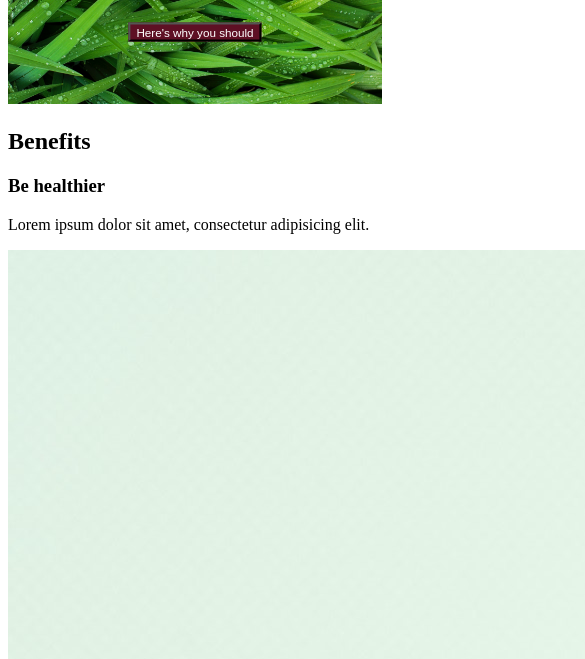
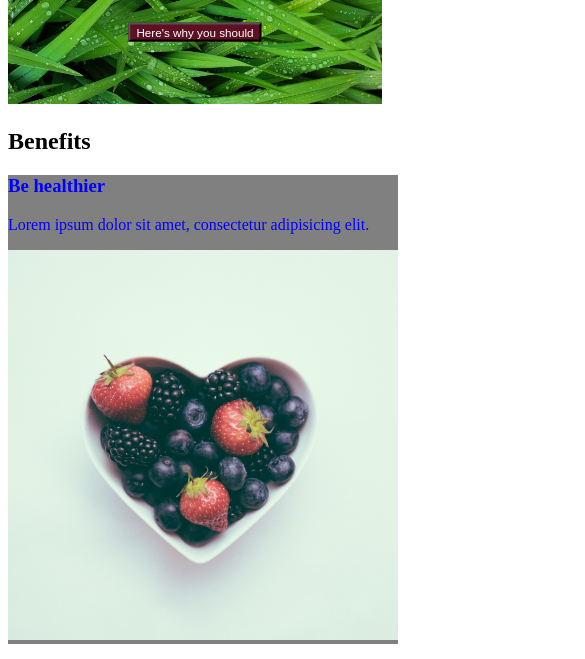
Before and after one commit to KalleTHansen/1.-sem-tema-4-Go-Vegetarian, a plain HTML site: page index.html in a window 390 px wide. Shown: the part 155-814 px from the top of the page, 585 px wide, since content can reach past the window. Drawn offline with Linux system fonts and the light colour scheme.

Commit message:
Can now change each fact box's bg colour

```diff
--- a/css/style.css
+++ b/css/style.css
@@ -48,3 +48,30 @@
   background-color: #5e1024;
   color: white;
 }
+
+.section2 img {
+  max-width: 100%;
+}
+
+.fact1, .fact2 p, .fact3, .fact4 {
+  background-color: grey;
+  color: blue;
+}
+
+@media (min-width: 801px) { /*Fire kolonner >800px*/
+  .fact1, .fact2, .fact3, .fact4 {
+    width: 25vw;
+  }
+}
+
+@media (max-width: 800px) {
+  .fact1, .fact2, .fact3, .fact4 {
+    width: 50vw;
+  }
+}
+
+@media (max-width: 400px) {
+  .fact1, .fact2, .fact3, .fact4 {
+    width: 100vw;
+  }
+}
--- a/index.html
+++ b/index.html
@@ -3,7 +3,7 @@
   <head>
     <meta charset="utf-8">
     <link rel="stylesheet" href="css/style.css">
-    <title></title>
+    <title>Go vegetarian</title>
   </head>
   <body>
     <div class="wrapper">
@@ -17,8 +17,7 @@
 
     <section class= 'section2'>
       <h2>Benefits</h2>
-
-      <span class= "facts">
+      <div class= "facts">
         <div class="fact1">
           <h3>Be healthier</h3>
           <p>Lorem ipsum dolor sit amet, consectetur adipisicing elit.</p>
@@ -42,7 +41,7 @@
           <p>Lorem ipsum dolor sit amet, consectetur adipisicing elit.</p>
           <img src="img/environment.jpg" alt="Environment">
         </div>
-      </span>
+      </div>
     </section>
 
     </div>
```
